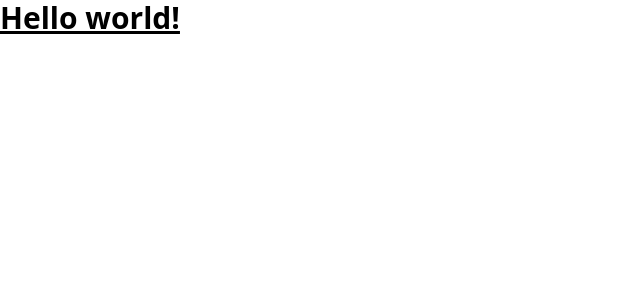
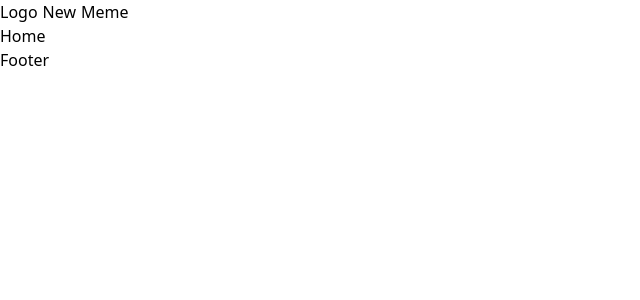
Before and after one commit to manu1307/Flawless-KuHackathon, a React (Create React App) app: page / in a window 1280 px wide. Shown: the top 300 px of the page, without its empty margins (0-640 px from the left). Built offline with nearby package versions, Linux system fonts and the light colour scheme.

Commit message:
route setting & simple header

```diff
--- a/package.json
+++ b/package.json
@@ -8,6 +8,7 @@
     "@testing-library/user-event": "^13.5.0",
     "react": "^18.2.0",
     "react-dom": "^18.2.0",
+    "react-router-dom": "^6.3.0",
     "react-scripts": "5.0.1",
     "web-vitals": "^2.1.4"
   },
--- a/src/App.js
+++ b/src/App.js
@@ -1,7 +1,22 @@
 import "./App.css";
+import Footer from "./components/Footer";
+import Header from "./components/Header";
+import Router from "./Router";
 
 function App() {
-  return <h1 className="text-3xl font-bold underline">Hello world!</h1>;
+  return (
+    <>
+      <header>
+        <Header />
+      </header>
+      <main>
+        <Router />
+      </main>
+      <footer>
+        <Footer />
+      </footer>
+    </>
+  );
 }
 
 export default App;
--- /dev/null
+++ b/src/Router.js
@@ -0,0 +1,16 @@
+import React from "react";
+import { Navigate, Route, Routes } from "react-router-dom";
+import Home from "./pages/Home";
+import Meme from "./pages/Meme";
+import New from "./pages/New";
+
+export default function Router() {
+  return (
+    <Routes>
+      <Route path="/" element={<Home />}></Route>
+      <Route path="/new" element={<New />}></Route>
+      <Route path="/meme" element={<Meme />}></Route>
+      <Route path="*" element={<Navigate to="/" />}></Route>
+    </Routes>
+  );
+}
--- /dev/null
+++ b/src/components/Footer.js
@@ -0,0 +1,5 @@
+import React from "react";
+
+export default function Footer() {
+  return <div>Footer</div>;
+}
--- /dev/null
+++ b/src/components/Header.js
@@ -0,0 +1,25 @@
+import React from "react";
+import { useNavigate } from "react-router-dom";
+
+export default function Header() {
+  const navigate = useNavigate();
+  return (
+    <div style={{ display: "flex" }}>
+      <div onClick={() => navigate("/")} style={{ cursor: "pointer" }}>
+        Logo
+      </div>
+      <div
+        onClick={() => navigate("/new")}
+        style={{ cursor: "pointer", marginLeft: "5px" }}
+      >
+        New
+      </div>
+      <div
+        onClick={() => navigate("/meme")}
+        style={{ cursor: "pointer", marginLeft: "5px" }}
+      >
+        Meme
+      </div>
+    </div>
+  );
+}
--- a/src/index.js
+++ b/src/index.js
@@ -2,11 +2,14 @@ import React from "react";
 import ReactDOM from "react-dom/client";
 import "./index.css";
 import App from "./App";
+import { BrowserRouter } from "react-router-dom";
 
 const root = ReactDOM.createRoot(document.getElementById("root"));
 root.render(
   <React.StrictMode>
-    <App />
+    <BrowserRouter>
+      <App />
+    </BrowserRouter>
   </React.StrictMode>
 );
 
--- /dev/null
+++ b/src/pages/Home.js
@@ -0,0 +1,5 @@
+import React from "react";
+
+export default function Home() {
+  return <div>Home</div>;
+}
--- /dev/null
+++ b/src/pages/Meme.js
@@ -0,0 +1,5 @@
+import React from "react";
+
+export default function Meme() {
+  return <div>Meme</div>;
+}
--- /dev/null
+++ b/src/pages/New.js
@@ -0,0 +1,5 @@
+import React from "react";
+
+export default function New() {
+  return <div>New</div>;
+}
```
Also changed, not shown: 1 other file (tests, documents, lock files or other folders).
